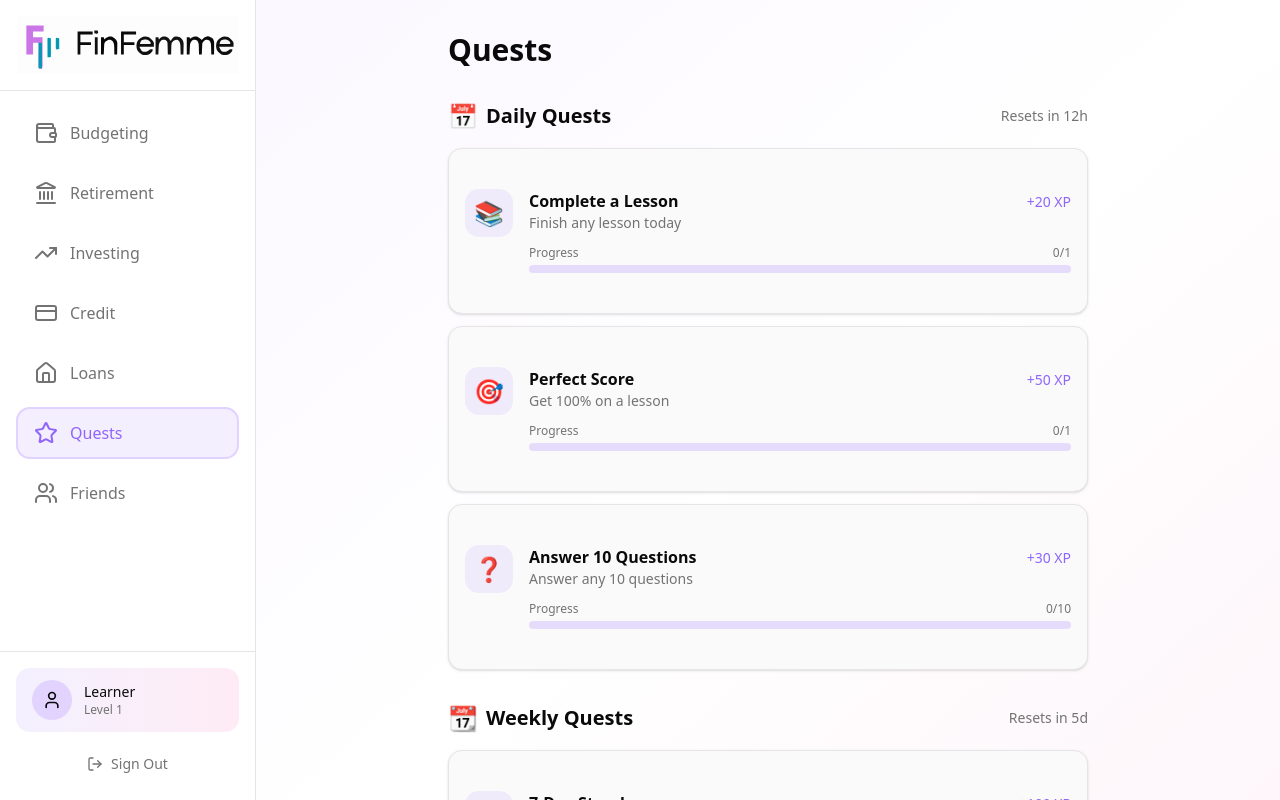
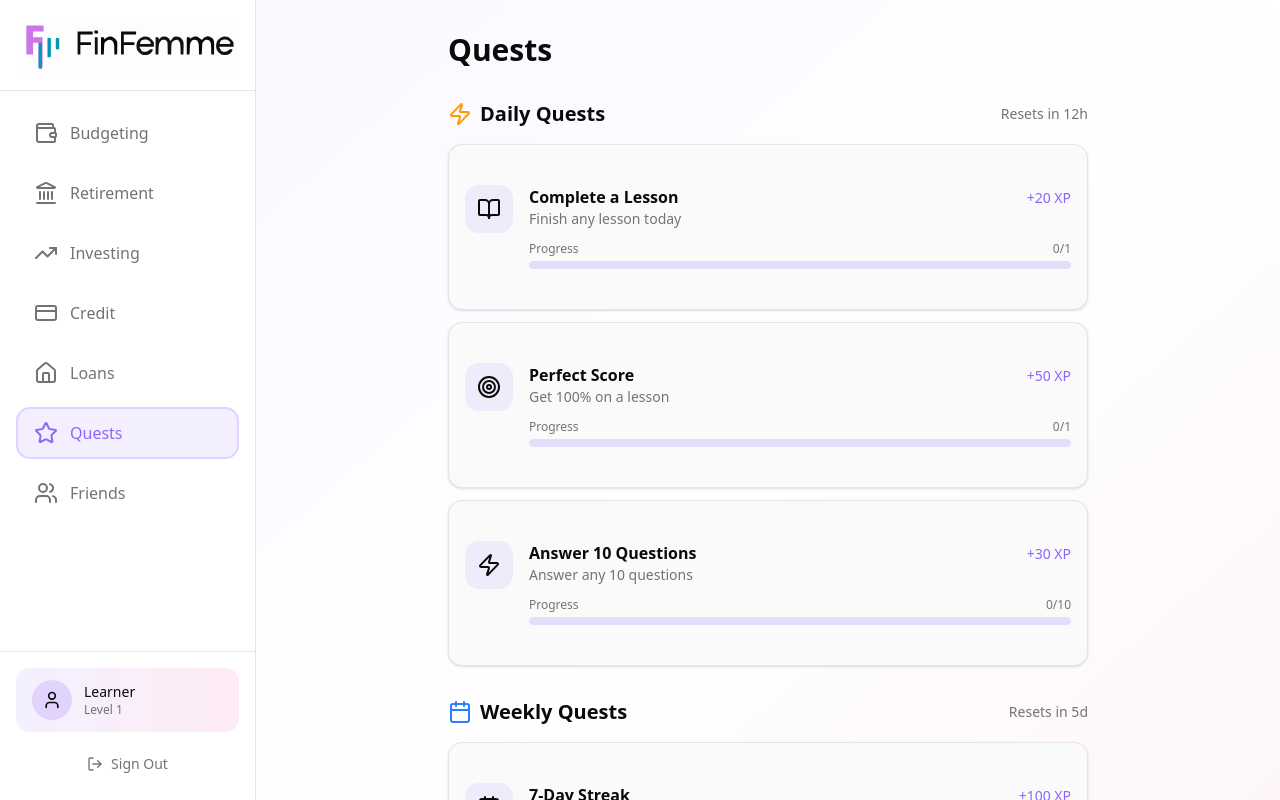
Before and after one commit to aadils29/hackviolet26, a Next.js app: page /quests in a window 1280 px wide. Shown: the top 800 px of the page. Built offline with nearby package versions, Linux system fonts and the light colour scheme.

Commit message:
Update lock and trophy icons

```diff
--- a/src/app/friends/page.tsx
+++ b/src/app/friends/page.tsx
@@ -7,6 +7,7 @@ import { HeartDisplay } from "@/components/heart-display";
 import { StreakBadge } from "@/components/streak-badge";
 import { Separator } from "@/components/ui/separator";
 import { useEffect, useState } from "react";
+import { Trophy } from "lucide-react";
 
 interface Friend {
   id: string;
@@ -113,7 +114,7 @@ export default function FriendsPage() {
           {/* Weekly Leaderboard */}
           <section>
             <div className="flex items-center gap-2 mb-4">
-              <span className="text-2xl">🏆</span>
+              <Trophy className="w-6 h-6 text-amber-500" />
               <h2 className="text-xl font-bold">Weekly Leaderboard</h2>
             </div>
 
--- a/src/app/quests/page.tsx
+++ b/src/app/quests/page.tsx
@@ -6,12 +6,14 @@ import { Sidebar } from "@/components/sidebar";
 import { HeartDisplay } from "@/components/heart-display";
 import { StreakBadge } from "@/components/streak-badge";
 import { useEffect, useState } from "react";
+import { Trophy, BookOpen, Target, Zap, Calendar, Award } from "lucide-react";
+import { type LucideIcon } from "lucide-react";
 
 interface Quest {
   id: string;
   title: string;
   description: string;
-  icon: string;
+  icon: LucideIcon;
   progress: number;
   target: number;
   xpReward: number;
@@ -23,7 +25,7 @@ const dailyQuests: Quest[] = [
     id: "complete-lesson",
     title: "Complete a Lesson",
     description: "Finish any lesson today",
-    icon: "📚",
+    icon: BookOpen,
     progress: 0,
     target: 1,
     xpReward: 20,
@@ -33,7 +35,7 @@ const dailyQuests: Quest[] = [
     id: "perfect-lesson",
     title: "Perfect Score",
     description: "Get 100% on a lesson",
-    icon: "🎯",
+    icon: Target,
     progress: 0,
     target: 1,
     xpReward: 50,
@@ -43,7 +45,7 @@ const dailyQuests: Quest[] = [
     id: "answer-questions",
     title: "Answer 10 Questions",
     description: "Answer any 10 questions",
-    icon: "❓",
+    icon: Zap,
     progress: 0,
     target: 10,
     xpReward: 30,
@@ -56,7 +58,7 @@ const weeklyQuests: Quest[] = [
     id: "weekly-streak",
     title: "7-Day Streak",
     description: "Learn for 7 days in a row",
-    icon: "🔥",
+    icon: Calendar,
     progress: 0,
     target: 7,
     xpReward: 100,
@@ -66,7 +68,7 @@ const weeklyQuests: Quest[] = [
     id: "complete-course",
     title: "Course Master",
     description: "Complete all lessons in a course",
-    icon: "🏆",
+    icon: Trophy,
     progress: 0,
     target: 5,
     xpReward: 200,
@@ -125,7 +127,7 @@ export default function QuestsPage() {
           {/* Daily Quests */}
           <section className="mb-8">
             <div className="flex items-center gap-2 mb-4">
-              <span className="text-2xl">📅</span>
+              <Zap className="w-6 h-6 text-amber-500" />
               <h2 className="text-xl font-bold">Daily Quests</h2>
               <span className="text-sm text-muted-foreground ml-auto">
                 Resets in 12h
@@ -142,7 +144,7 @@ export default function QuestsPage() {
           {/* Weekly Quests */}
           <section>
             <div className="flex items-center gap-2 mb-4">
-              <span className="text-2xl">📆</span>
+              <Calendar className="w-6 h-6 text-blue-500" />
               <h2 className="text-xl font-bold">Weekly Quests</h2>
               <span className="text-sm text-muted-foreground ml-auto">
                 Resets in 5d
@@ -163,6 +165,7 @@ export default function QuestsPage() {
 
 function QuestCard({ quest }: { quest: Quest }) {
   const progressPercent = (quest.progress / quest.target) * 100;
+  const IconComponent = quest.icon;
 
   return (
     <Card
@@ -174,11 +177,15 @@ function QuestCard({ quest }: { quest: Quest }) {
         <div className="flex items-start gap-4">
           <div
             className={`
-              w-12 h-12 rounded-xl flex items-center justify-center text-2xl
+              w-12 h-12 rounded-xl flex items-center justify-center
               ${quest.completed ? "bg-success/20" : "bg-primary/10"}
             `}
           >
-            {quest.completed ? "✅" : quest.icon}
+            {quest.completed ? (
+              <Award className="w-6 h-6 text-success" />
+            ) : (
+              <IconComponent className="w-6 h-6" />
+            )}
           </div>
 
           <div className="flex-1">
--- a/src/components/learning-path.tsx
+++ b/src/components/learning-path.tsx
@@ -1,6 +1,7 @@
 "use client";
 
 import Link from "next/link";
+import { Lock, Trophy } from "lucide-react";
 import { motion } from "framer-motion";
 import { Lesson } from "@/data/lessons";
 
@@ -44,7 +45,7 @@ function LessonNode({ lesson, index, status, totalLessons }: LessonNodeProps) {
         {status === "completed" ? (
           <span className="text-3xl">✓</span>
         ) : status === "locked" ? (
-          <span className="text-2xl">🔒</span>
+          <Lock className="w-8 h-8" />
         ) : (
           <span className="text-2xl font-bold">{index + 1}</span>
         )}
@@ -189,7 +190,7 @@ export function LearningPath({
             }
           `}
         >
-          <span className="text-4xl">🏆</span>
+          <Trophy className="w-10 h-10" />
         </motion.div>
         <p
           className={`text-sm font-medium ${
--- a/src/components/lesson-card.tsx
+++ b/src/components/lesson-card.tsx
@@ -4,6 +4,7 @@ import Link from "next/link";
 import { Card, CardContent } from "@/components/ui/card";
 import { Button } from "@/components/ui/button";
 import { Lesson } from "@/data/lessons";
+import { Lock } from "lucide-react";
 
 interface LessonCardProps {
   lesson: Lesson;
@@ -24,16 +25,16 @@ export function LessonCard({
     locked: "border-gray-200 bg-gray-50 opacity-60",
   };
 
-  const statusIcons = {
-    completed: "✓",
-    current: "→",
-    locked: "🔒",
-  };
-
   const statusColors = {
     completed: "text-success",
     current: "text-primary",
     locked: "text-gray-400",
+  };
+
+  const getStatusIcon = (status: "completed" | "current" | "locked") => {
+    if (status === "completed") return "✓";
+    if (status === "current") return "→";
+    return <Lock className="w-4 h-4" />;
   };
 
   return (
@@ -43,7 +44,7 @@ export function LessonCard({
           <div className="flex-1">
             <div className="flex items-center gap-2 mb-1">
               <span className={`font-bold ${statusColors[status]}`}>
-                {statusIcons[status]}
+                {getStatusIcon(status)}
               </span>
               <span className="text-sm text-muted-foreground">
                 Lesson {lessonNumber}
```
